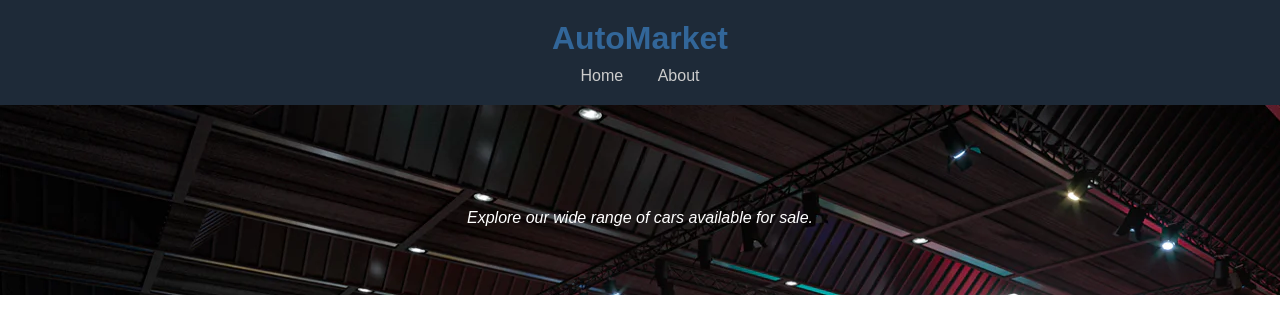
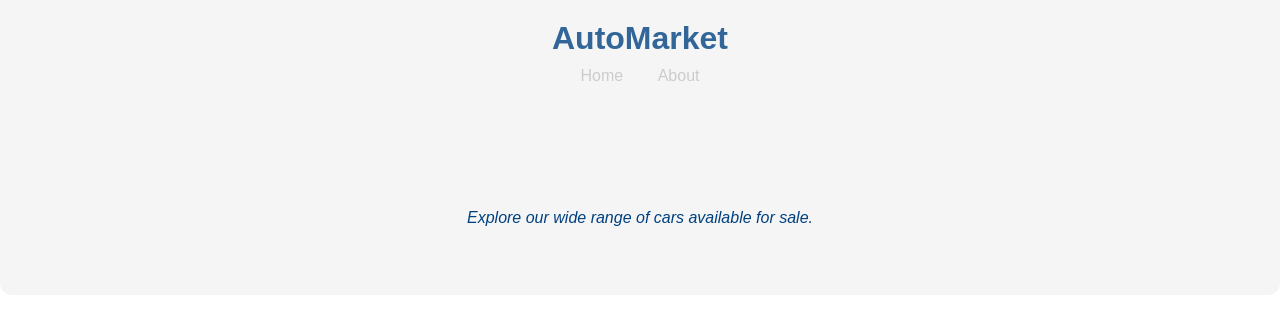
Before and after one commit to AMUKELANI465/cars-website, a plain HTML site: page index.html in a window 1280 px wide. Shown: the top 332 px of the page. Drawn offline with Linux system fonts and the light colour scheme.

Commit message:
Update cars.css

```diff
--- a/cars.css
+++ b/cars.css
@@ -12,7 +12,7 @@
   }
 
   header {
-    background-color: #1e2a38;
+    background-color: whitesmoke;
     color: white;
     padding: 20px;
     text-align: center;
@@ -41,11 +41,15 @@
   }
 
   .hero {
-    background-color: #004080;
-    color: white;
+    background-color: whitesmoke;
+    color: #004080;
     padding: 50px 20px;
     text-align: center;
-    background: url(VW2019-0007M.jpg);
+
+    border-bottom-left-radius: 12px;
+    border-bottom-right-radius: 12px;
+    border-top-left-radius: 2px;
+     border-top-right-radius: 2px;
 
 
   }
@@ -91,6 +95,7 @@
     color: white;
     text-align: center;
     padding: 20px;
+
   }
   #button1{
     padding: 5px;
```
